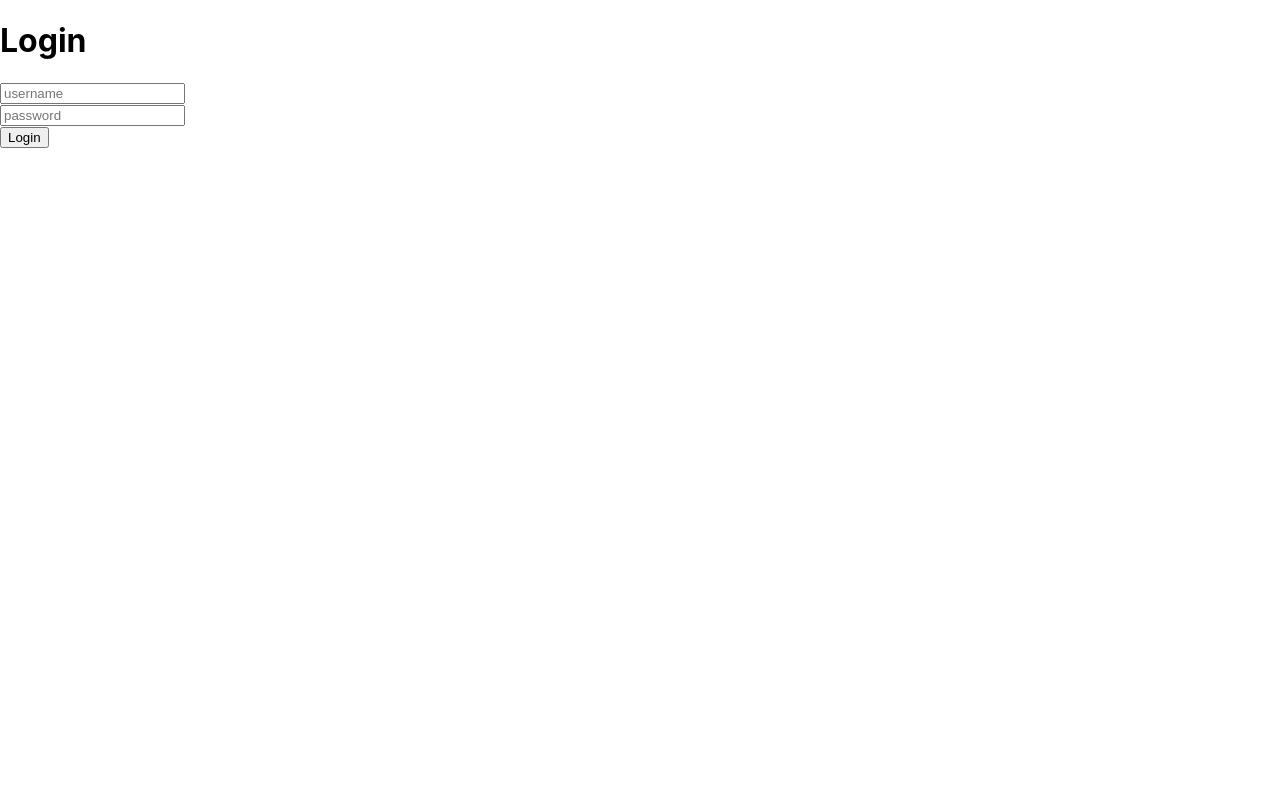
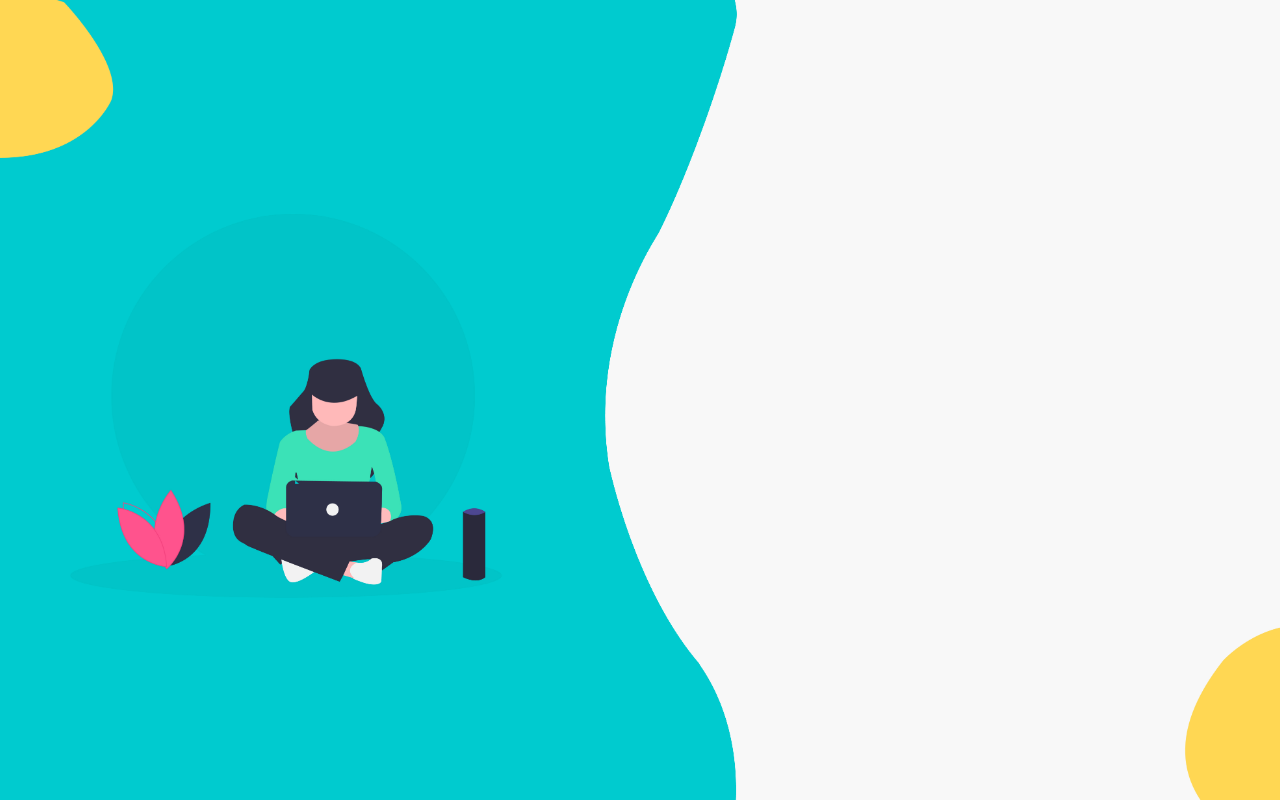
Before and after one commit to meencodes/react-sasukpattani, a React (Create React App) app: page / in a window 1280 px wide. Built offline with nearby package versions, Linux system fonts and the light colour scheme.

Commit message:
styled components

```diff
--- a/package.json
+++ b/package.json
@@ -7,7 +7,8 @@
     "react": "^16.8.6",
     "react-dom": "^16.8.6",
     "react-router-dom": "^5.0.1",
-    "react-scripts": "3.0.1"
+    "react-scripts": "3.0.1",
+    "styled-components": "^4.3.2"
   },
   "scripts": {
     "start": "react-scripts start",
--- a/src/components/Admin.js
+++ b/src/components/Admin.js
@@ -18,8 +18,8 @@ class Admin extends Component {
         this.onLogout = this.onLogout.bind(this);
     }
 
-    onLogout = (event) => {
-        event.preventDefault()
+    onLogout = (e) => {
+        e.preventDefault()
         localStorage.removeItem("token");
         this.props.history.push('/');
     }
--- a/src/components/Login.js
+++ b/src/components/Login.js
@@ -1,6 +1,8 @@
 import React, { Component } from 'react';
 import { Redirect } from 'react-router-dom';
 import axios from 'axios';
+import bg from '../image/background.jpg';
+import styled from 'styled-components';
 
 class App extends Component {
     constructor(props) {
@@ -24,7 +26,7 @@ class App extends Component {
 
     }
 
-    submitLogin(e) {
+    onSubmit = (e) => {
         e.preventDefault()
         const { username, password } = this.state
         const data = { username: username, password: password }
@@ -55,7 +57,7 @@ class App extends Component {
             })
     }
 
-    onChange(e) {
+    onChange = (e) => {
         this.setState({
             [e.target.name]: e.target.value
         });
@@ -78,17 +80,59 @@ class App extends Component {
 
         return (
             <div className="Login">
-                <h1>Login</h1>
+                {/* <h1>Login</h1>
                 <form>
                     <input type="text" name="username" placeholder="username" value={this.state.username} onChange={this.onChange.bind(this)} />
                     <br />
                     <input type="password" name="password" placeholder="password" value={this.state.password} onChange={this.onChange.bind(this)} />
                     <br />
-                    <button type="button" onClick={this.submitLogin.bind(this)}>Login</button>
-                </form>
+                    <button type="button" onClick={this.onSubmit.bind(this)}>Login</button>
+                </form> */}
+
+                <Info1>
+                    <Session1>
+                        <InfoImg1>
+                            <BackgroundImage src={bg} alt="saron" sizes="180vh" />
+                        </InfoImg1>
+                    </Session1>
+                </Info1>
             </div>
         )
     }
 }
 
+
+const Info1 = styled.div`
+  height: 100vh;
+  overflow: hidden;
+  position: relative;
+`
+const Session1 = styled.div`
+  top: 0;
+  left: 0;
+  width: 100vw;
+  bottom: 0;
+  overflow: hidden;
+  position: absolute;
+`
+const InfoImg1 = styled.div`
+  top: 0;
+  left: 0;
+  right: 0;
+  bottom: 0;
+  z-index: 0;
+  overflow: hidden;
+  position: absolute;
+  background: black;
+`
+const BackgroundImage = styled.img`
+top: 0;
+right: 0;
+width: 100vw;
+height: 100%;
+z-index: 0;
+position: absolute;
+object-fit: cover;
+`
+
 export default App;
```
Also changed, not shown: src/image/background.jpg (added), 1 other file (tests, documents, lock files or other folders).
